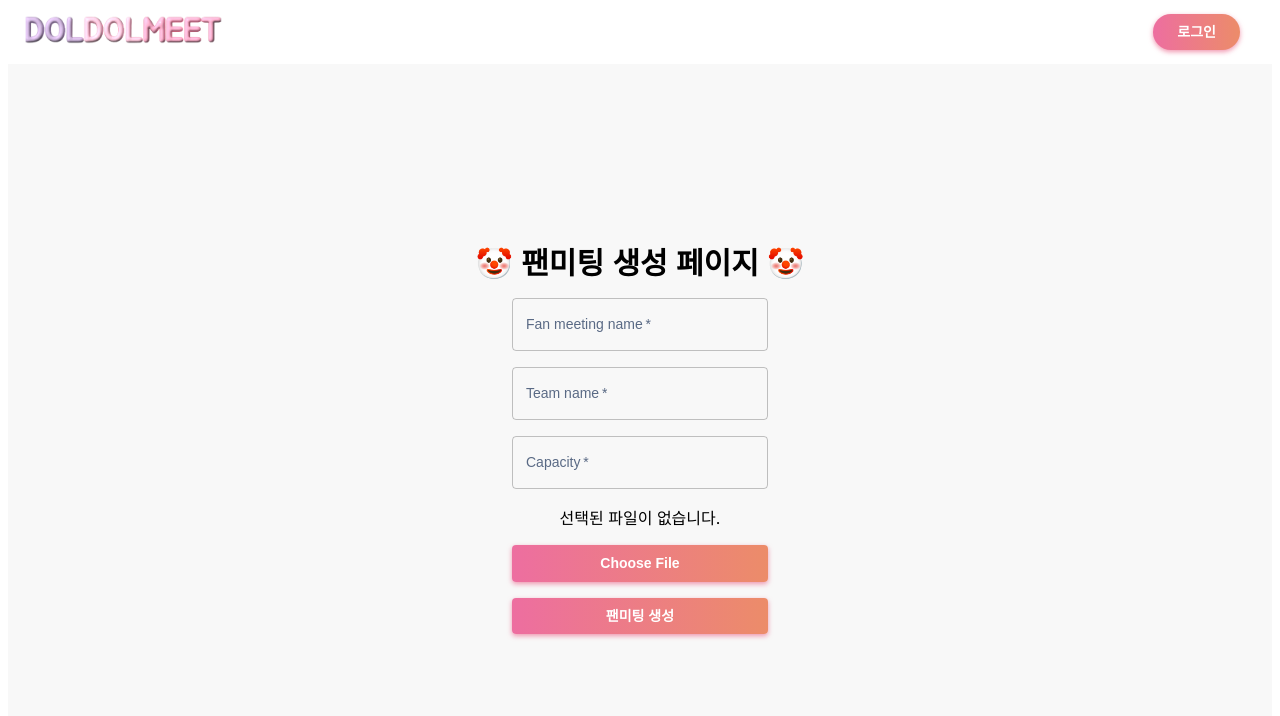
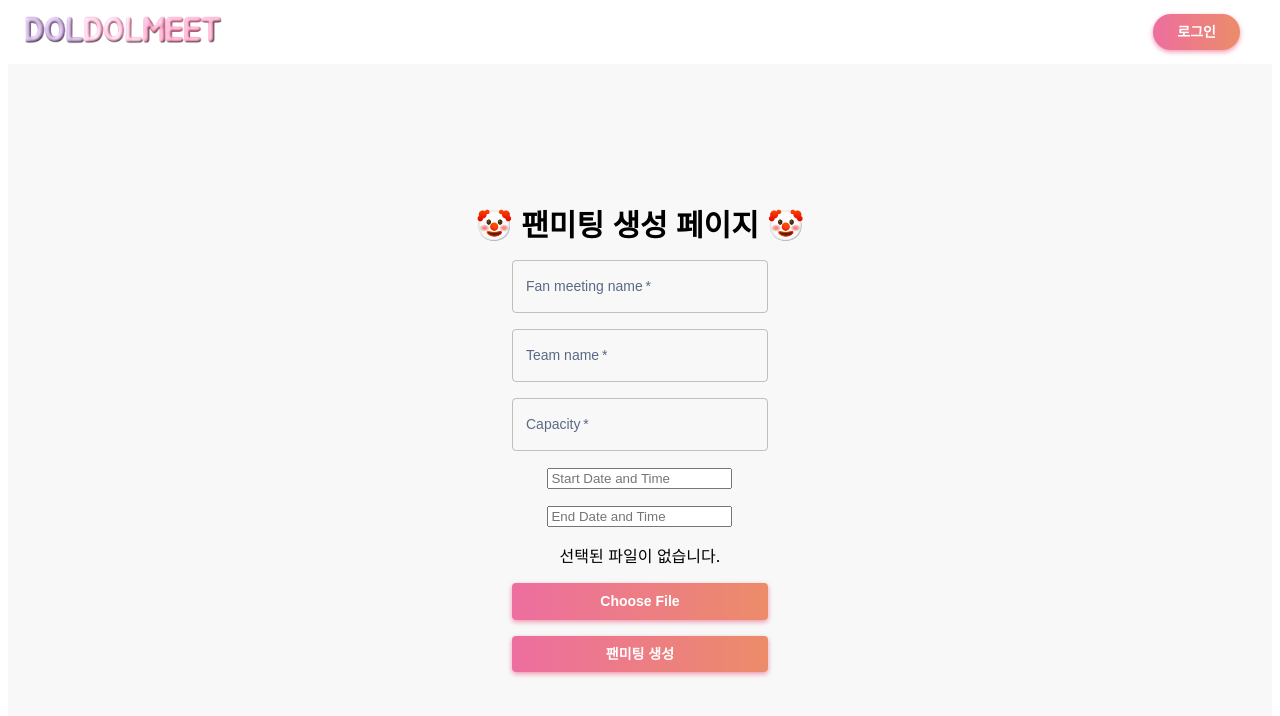
Before and after one commit to wkdghdud/doldolmeet_frontend, a Next.js app: page /create-fanmeeting in a window 1280 px wide. Shown: the top 716 px of the page. Built offline with nearby package versions, Linux system fonts and the light colour scheme; no server answers.

Commit message:
Feat: 팬미팅 생성 페이지 날짜 시간 추가

```diff
--- a/src/app/create-fanmeeting/page.tsx
+++ b/src/app/create-fanmeeting/page.tsx
@@ -6,10 +6,18 @@ import GradientButton from "@/components/GradientButton";
 import { Button, Stack, TextField } from "@mui/material";
 import Typography from "@mui/material/Typography";
 
+import DatePicker from "react-datepicker";
+import "react-datepicker/dist/react-datepicker.css";
+
+// import { AdapterDayjs } from "@mui/x-date-pickers/AdapterDayjs";
+// import { LocalizationProvider } from "@mui/x-date-pickers/LocalizationProvider";
+// import { DatePicker } from "@mui/x-date-pickers/DatePicker";
+
 const CreateFanMeeting = () => {
   const inputRef = useRef<HTMLInputElement>(null);
   const [uploadFile, setUploadedFile] = useState<File>();
-
+  const [startDate, setStartDate] = useState<Date | null>(null);
+  const [endDate, setEndDate] = useState<Date | null>(null);
   const [fanMeetingImgUrl, setFanMeetingImgUrl] = useState("");
   const [fanMeetingName, setFanMeetingName] = useState("");
   const [teamName, setTeamName] = useState("");
@@ -54,8 +62,10 @@ const CreateFanMeeting = () => {
       // 팬미팅 정보를 저장
       const response = await backend_api().post("/fanMeetings", {
         fanMeetingName,
-        startTime: "2024-11-20T15:00:00",
-        endTime: "2024-12-01T10:00:00",
+        // startTime: "2024-11-20T15:00:00",
+        // endTime: "2024-12-01T10:00:00",
+        startTime: startDate?.toISOString() || "",
+        endTime: endDate?.toISOString() || "",
         capacity,
         teamName,
         fanMeetingImgUrl: s3FileName,
@@ -68,6 +78,8 @@ const CreateFanMeeting = () => {
       setCapacity("");
       setTeamName("");
       setFanMeetingImgUrl("");
+      setStartDate(null);
+      setEndDate(null);
 
       alert("팬미팅이 성공적으로 생성되었습니다!");
       // }
@@ -127,6 +139,24 @@ const CreateFanMeeting = () => {
         }}
         sx={{ width: "20vw" }}
       />
+      <DatePicker
+        selected={startDate}
+        onChange={(date: Date | null) => setStartDate(date)}
+        showTimeSelect
+        dateFormat="Pp"
+        placeholderText="Start Date and Time"
+        sx={{ width: "20vw" }}
+      />
+
+      <DatePicker
+        label="Basic date picker"
+        selected={endDate}
+        onChange={(date: Date | null) => setEndDate(date)}
+        showTimeSelect
+        dateFormat="Pp"
+        placeholderText="End Date and Time"
+        sx={{ width: "20vw" }}
+      />
       {uploadFile ? (
         <div>{uploadFile.name}</div>
       ) : (
```
